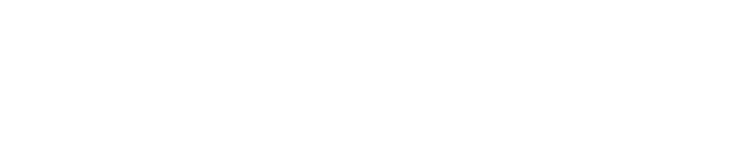
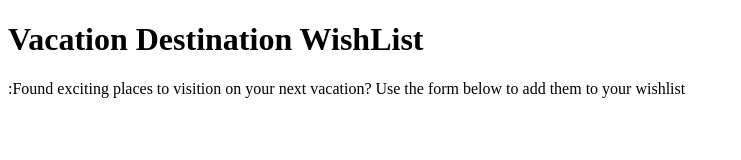
Before and after one commit to cpottin/destination_wish_list_1122, a plain HTML site: page index.html in a window 1280 px wide. Shown: the whole page, without its empty margins (0-741 px from the left). Drawn offline with Linux system fonts and the light colour scheme.

```diff
--- a/index.html
+++ b/index.html
@@ -4,9 +4,21 @@
     <meta charset="UTF-8" />
     <meta http-equiv="X-UA-Compatible" content="IE=edge" />
     <meta name="viewport" content="width=device-width, initial-scale=1.0" />
-    <title>Document</title>
+    <title>Vacation Destination WishList</title>
 
     <link rel="stylesheet" href="style.css" />
   </head>
-  <body></body>
+  <body>
+    <div>
+      <h1>Vacation Destination WishList</h1>
+      <p>
+        :Found exciting places to visition on your next vacation? Use the form
+        below to add them to your wishlist
+      </p>
+    </div>
+    <div>
+      <div></div>
+      <div></div>
+    </div>
+  </body>
 </html>
```
